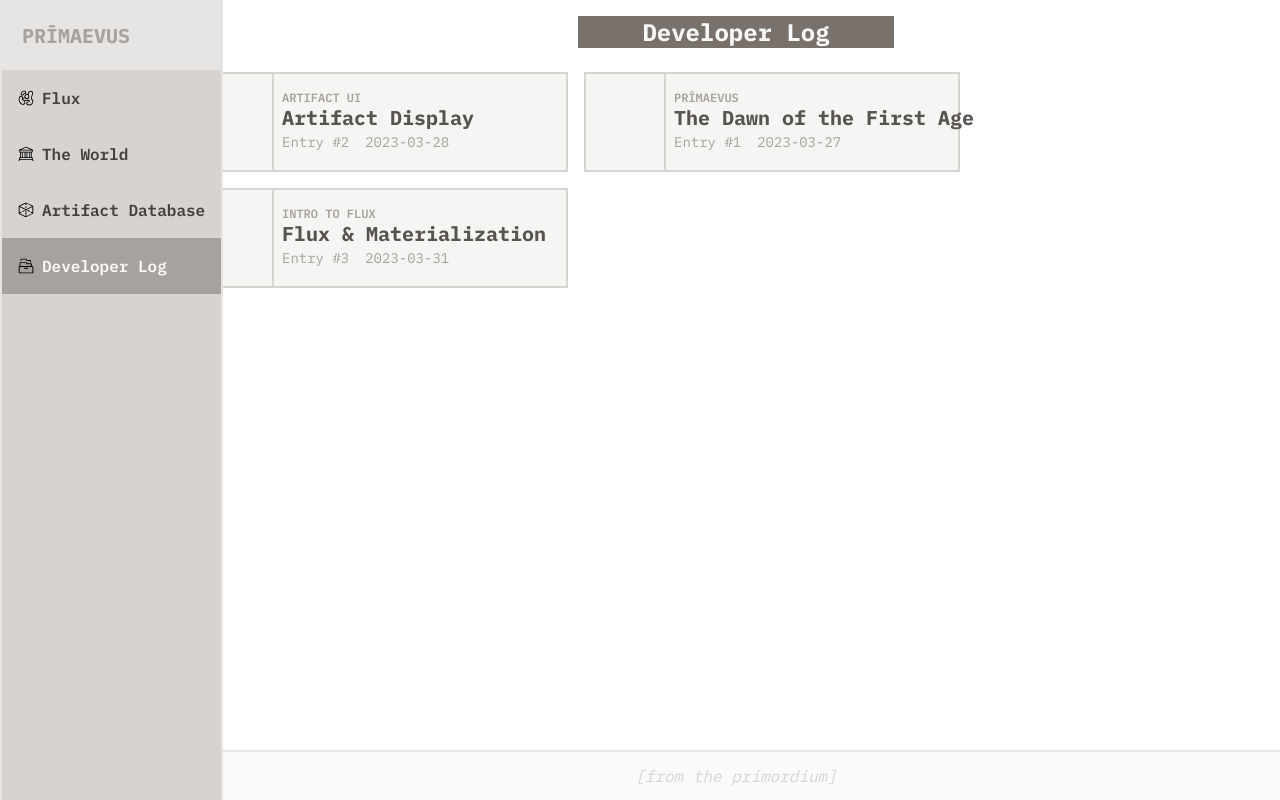
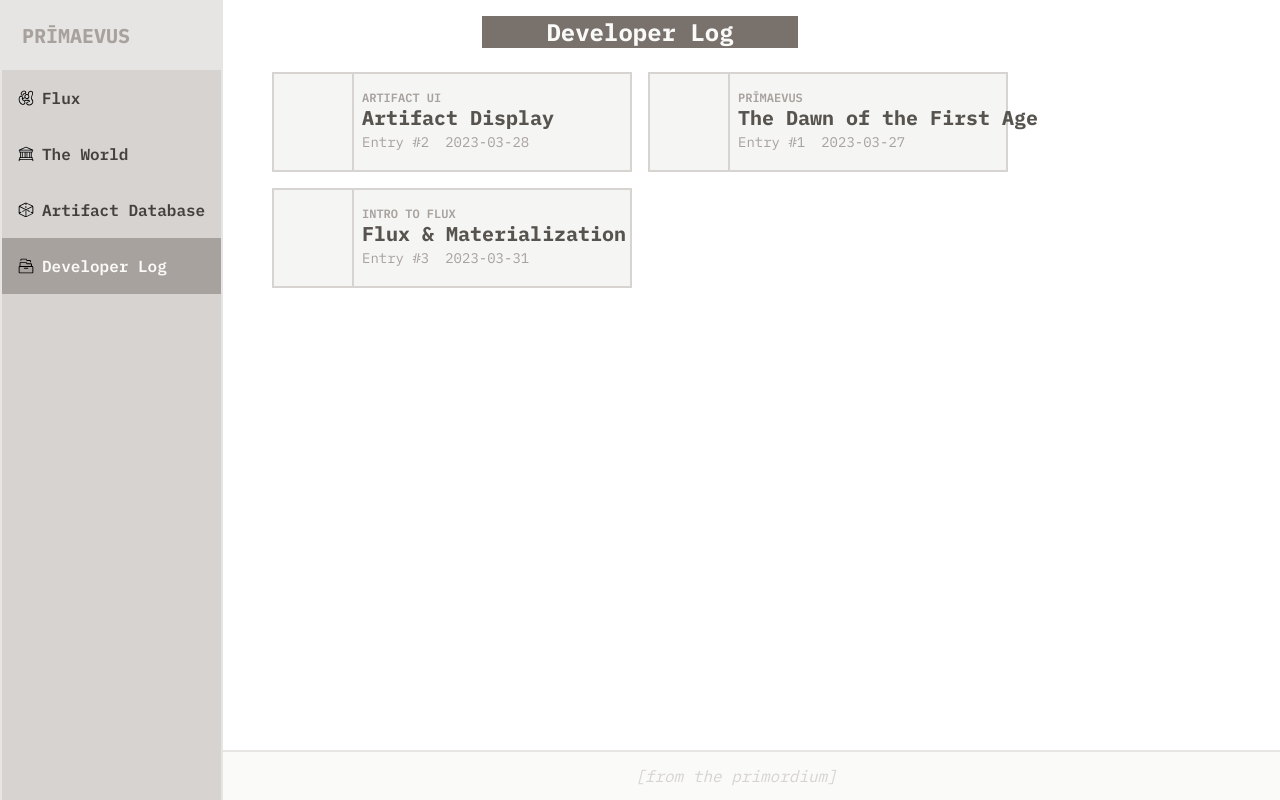
Before and after one commit to ryanfurrh/primaevus, a Next.js app: page /dev-log in a window 1280 px wide. Built offline with nearby package versions, Linux system fonts and the light colour scheme.

Commit message:
Fix (kind of) dev page responsiveness

```diff
--- a/app/dev-log/page.tsx
+++ b/app/dev-log/page.tsx
@@ -15,13 +15,14 @@ const DevLog = () => {
   ));
 
   return (
-    <div className="">
+    <div className="max-w-4xl">
       <div>
         <PageHeader name={metadata.title} description={metadata.description} />
       </div>
-
-      <div className="grid grid-cols-1 justify-items-center lg:justify-items-start lg:grid-cols-2 gap-4 px-4 md:px-0 md:max-w-3xl">
-        {postPreviews}
+      <div className="">
+        <div className="grid grid-cols-1 justify-items-center md:justify-items-start lg:grid-cols-2 gap-4 px-4 md:mx-16">
+          {postPreviews}
+        </div>
       </div>
     </div>
   );
```
